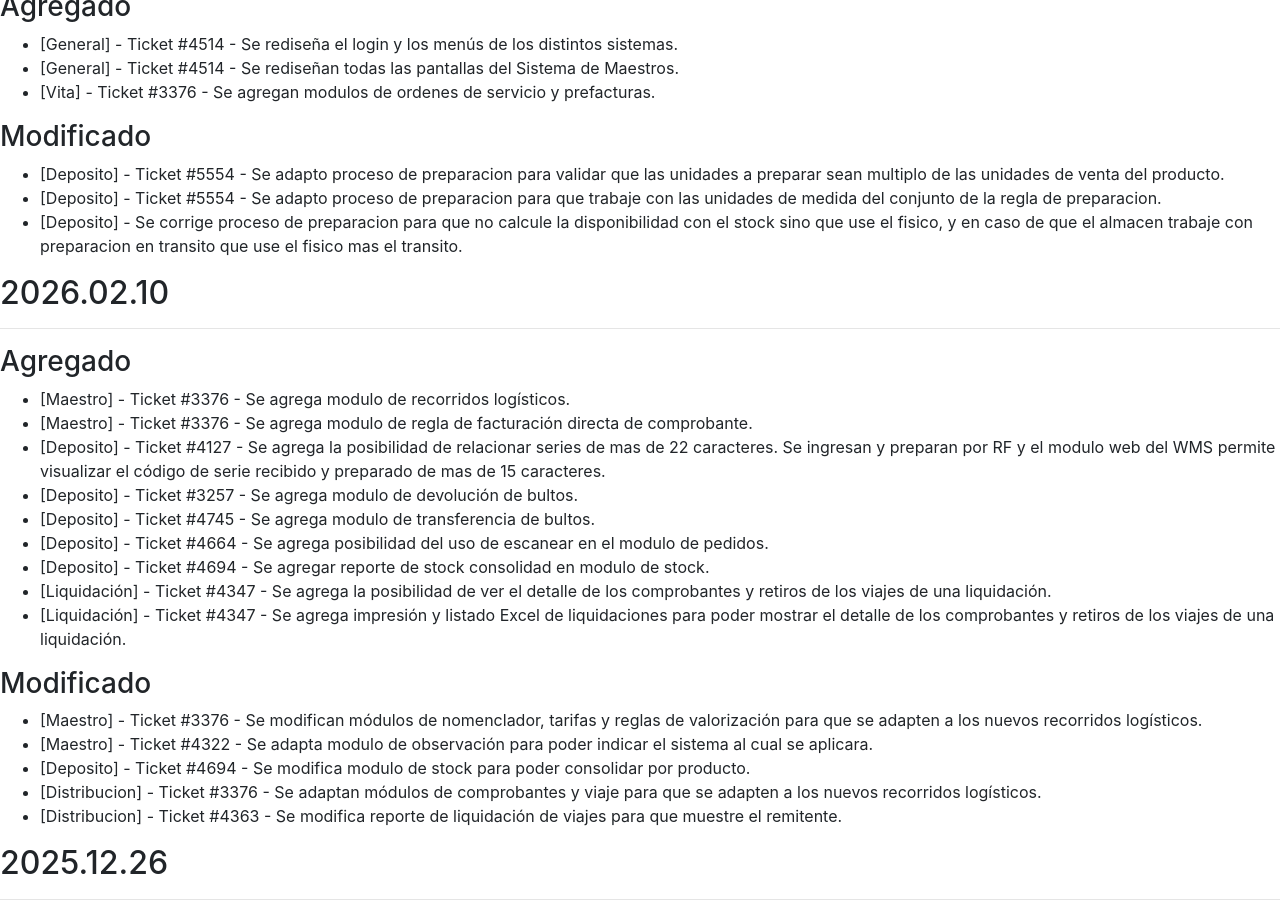
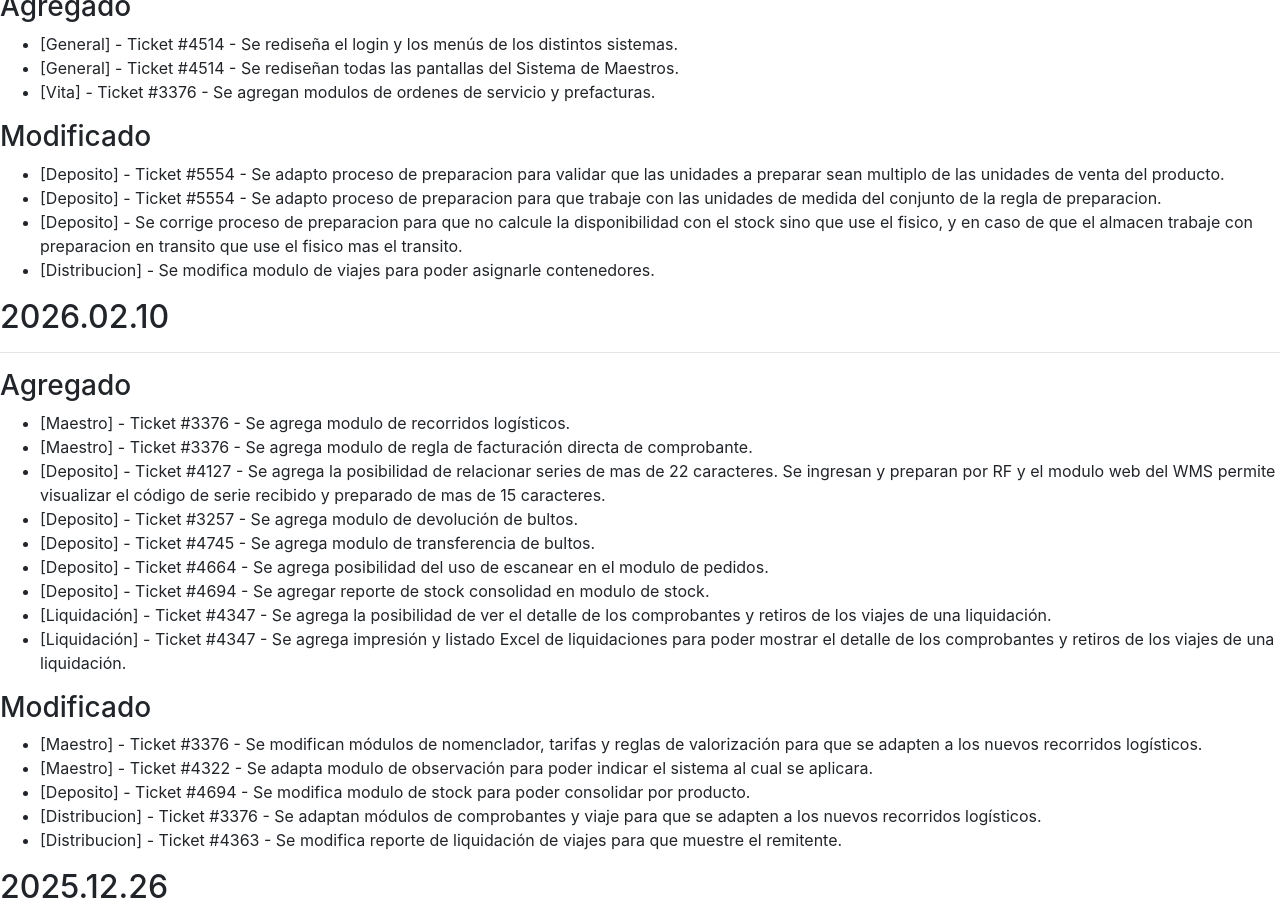
Before and after one commit to brainsys-arsaad/versionado, a Jekyll site: the page built from registro-cambios.markdown, in a window 1280 px wide and 900 px high, scrolled down 378 px. Built offline with Jekyll 4.4.1, drawn with Linux system fonts in a browser that asks for light colours.

Commit message:
Update registro-cambios.markdown

```diff
--- a/registro-cambios.markdown
+++ b/registro-cambios.markdown
@@ -134,6 +134,7 @@ El formato esta basado en [Keep a Changelog](https://keepachangelog.com/es-ES/1.
 - [Deposito] - Ticket #5554 - Se adapto proceso de preparacion para validar que las unidades a preparar sean multiplo de las unidades de venta del producto.
 - [Deposito] - Ticket #5554 - Se adapto proceso de preparacion para que trabaje con las unidades de medida del conjunto de la regla de preparacion.
 - [Deposito] - Se corrige proceso de preparacion para que no calcule la disponibilidad con el stock sino que use el fisico, y en caso de que el almacen trabaje con preparacion en transito que use el fisico mas el transito.
+- [Distribucion] - Se modifica modulo de viajes para poder asignarle contenedores.
 
 ## 2026.02.10
 ---
```
